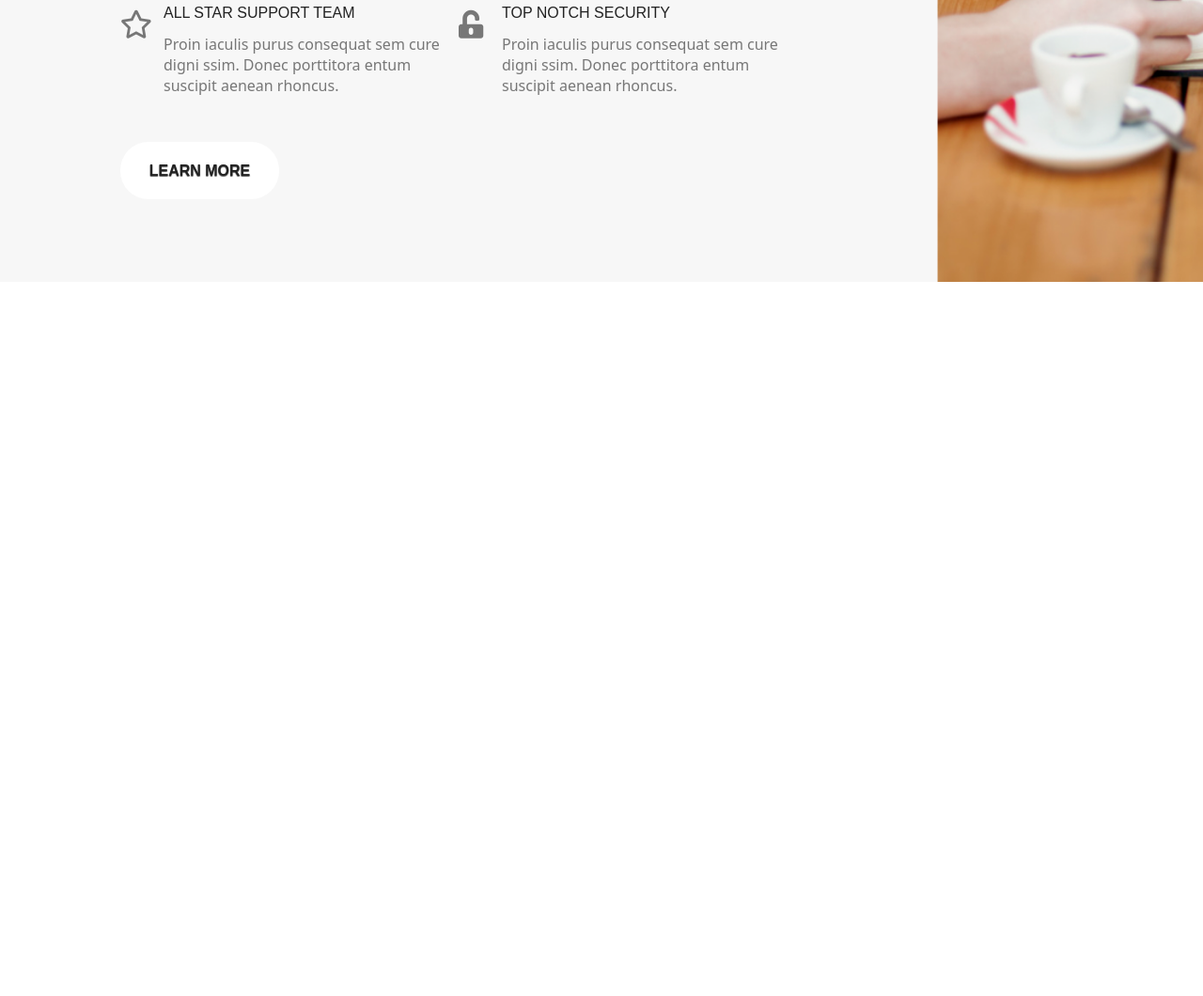
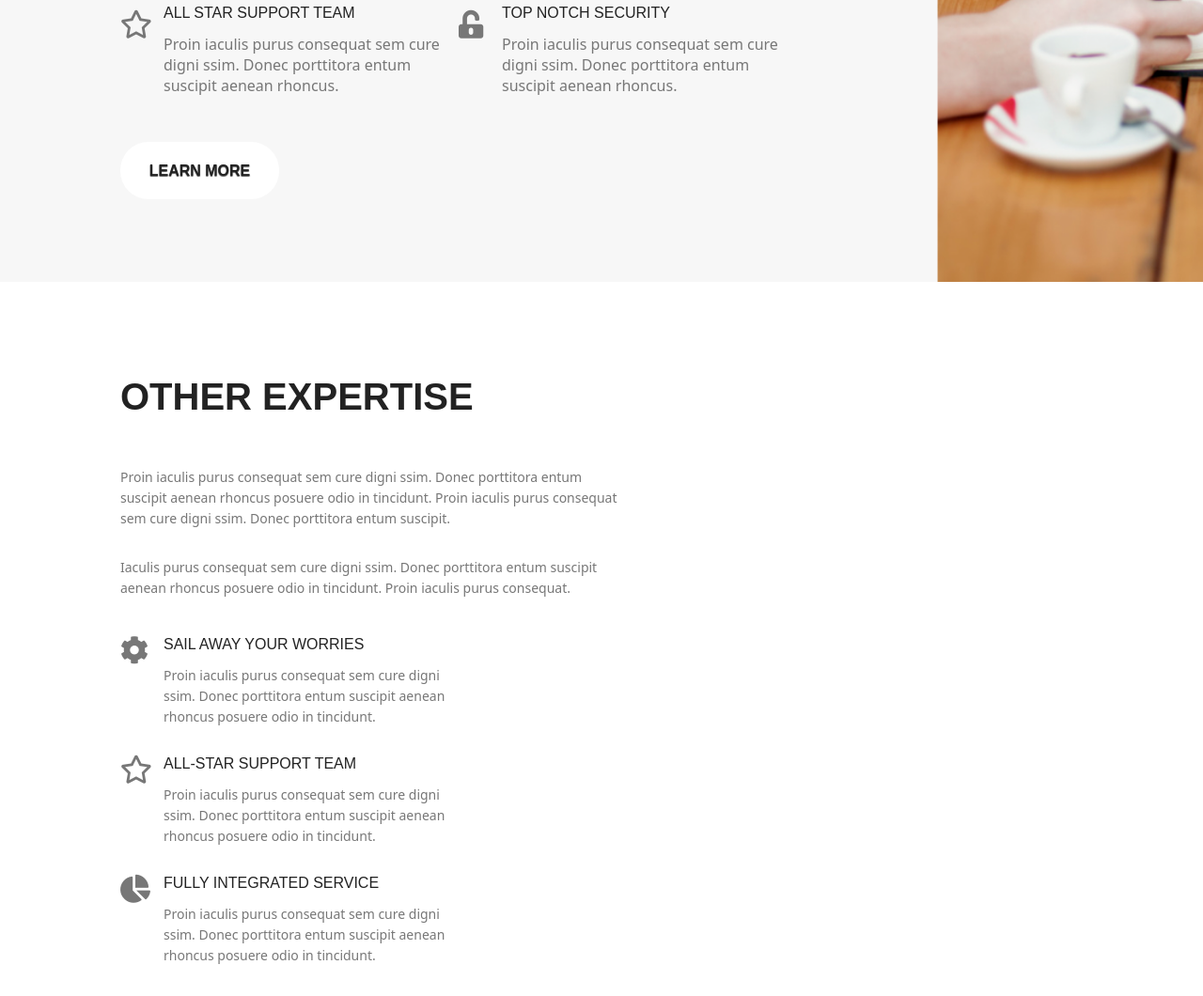
Before and after one commit to VladZelenko/Dreems-markup, a website: page app/index.html in a window 1280 px wide. Shown: the part 1688-2748 px from the top of the page at 94% size. Before the commit the page ends 1988 px from the top, so only its background shows below. Drawn offline with nearby package versions, Linux system fonts and the light colour scheme.

Commit message:
add portfolio text + style

```diff
--- a/app/css/main.css
+++ b/app/css/main.css
@@ -221,6 +221,24 @@ h3.title {
   .grid-expertise p {
     line-height: 22px; }
 
+.portfolio {
+  width: 100%;
+  min-height: 1400px;
+  padding-top: 100px; }
+  .portfolio .content-box {
+    max-width: 530px; }
+  .portfolio h2 {
+    margin-bottom: 52px; }
+  .portfolio .description {
+    margin-top: 30px;
+    line-height: 22px; }
+  .portfolio .grid-expertise {
+    max-width: 400px; }
+  .portfolio .margin-top {
+    margin-top: 30px; }
+  .portfolio .first-header-margin {
+    margin-top: 40px; }
+
 @media only screen and (max-width: 930px) {
   .logo {
     margin: 10px 0 0 10px; }
--- a/app/index.html
+++ b/app/index.html
@@ -140,6 +140,53 @@
 			</div>
 		</div>
 	</section>
+	<section class="portfolio">
+		<div class="container">
+			<div class="content-box">
+				<h2 class="title primary-title">Other Expertise</h2>
+				<p class="description">
+					Proin iaculis purus consequat sem cure digni ssim. Donec porttitora entum suscipit aenean rhoncus posuere
+					odio in tincidunt. Proin iaculis purus consequat sem cure digni ssim. Donec porttitora entum suscipit.
+				</p>
+				<p class="description">
+					Iaculis purus consequat sem cure digni ssim. Donec porttitora entum suscipit aenean rhoncus posuere odio in
+					tincidunt. Proin iaculis purus consequat.
+				</p>
+				<div class="grid-expertise">
+					<div class="icon margin-top first-header-margin">
+						<i class="fas fa-cog"></i>
+					</div>
+					<div class="expertise-content margin-top first-header-margin">
+						<h3 class="title">Sail Away Your Worries</h3>
+						<p>
+							Proin iaculis purus consequat sem cure digni ssim.
+							Donec porttitora entum suscipit aenean rhoncus posuere odio in tincidunt.
+						</p>
+					</div>
+					<div class="icon margin-top">
+						<i class="far fa-star"></i>
+					</div>
+					<div class="expertise-content margin-top">
+						<h3 class="title">All-star support team</h3>
+						<p>
+							Proin iaculis purus consequat sem cure digni ssim.
+							Donec porttitora entum suscipit aenean rhoncus posuere odio in tincidunt.
+						</p>
+					</div>
+					<div class="icon margin-top">
+						<i class="fas fa-chart-pie"></i>
+					</div>
+					<div class="expertise-content margin-top">
+						<h3 class="title">fully Integrated service</h3>
+						<p>
+							Proin iaculis purus consequat sem cure digni ssim.
+							Donec porttitora entum suscipit aenean rhoncus posuere odio in tincidunt.
+						</p>
+					</div>
+				</div>
+			</div>
+		</div>
+	</section>
 	<script src="./libs/jquery/dist/jquery.min.js"></script>
 	<script src="./js/scripts.js"></script>
 </body>
--- a/app/sass/partials/_index.scss
+++ b/app/sass/partials/_index.scss
@@ -2,4 +2,5 @@
 @import "header";
 @import "services";
 @import "expertise";
+@import "portfolio";
 @import "media";
--- /dev/null
+++ b/app/sass/partials/_portfolio.scss
@@ -0,0 +1,21 @@
+.portfolio {
+  width: 100%;
+  min-height: 1400px;
+  padding-top: 100px;
+
+  .content-box {
+    max-width: 530px;
+  }
+
+  h2 { margin-bottom: 52px; }
+
+  .description {
+    margin-top: 30px;
+    line-height: 22px;
+  }
+
+  .grid-expertise { max-width: 400px; }
+  .margin-top { margin-top: 30px;}
+  .first-header-margin { margin-top: 40px; }
+
+}
```
